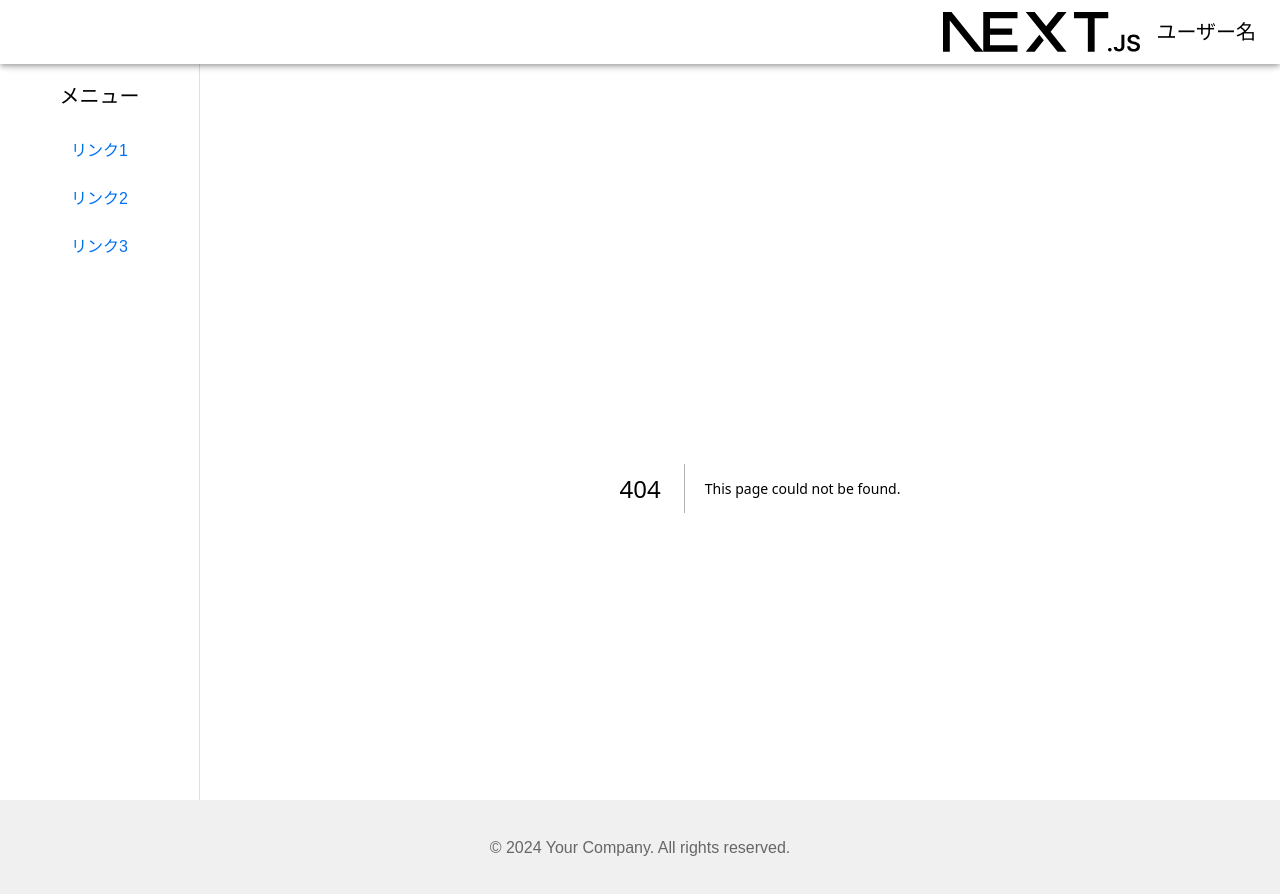
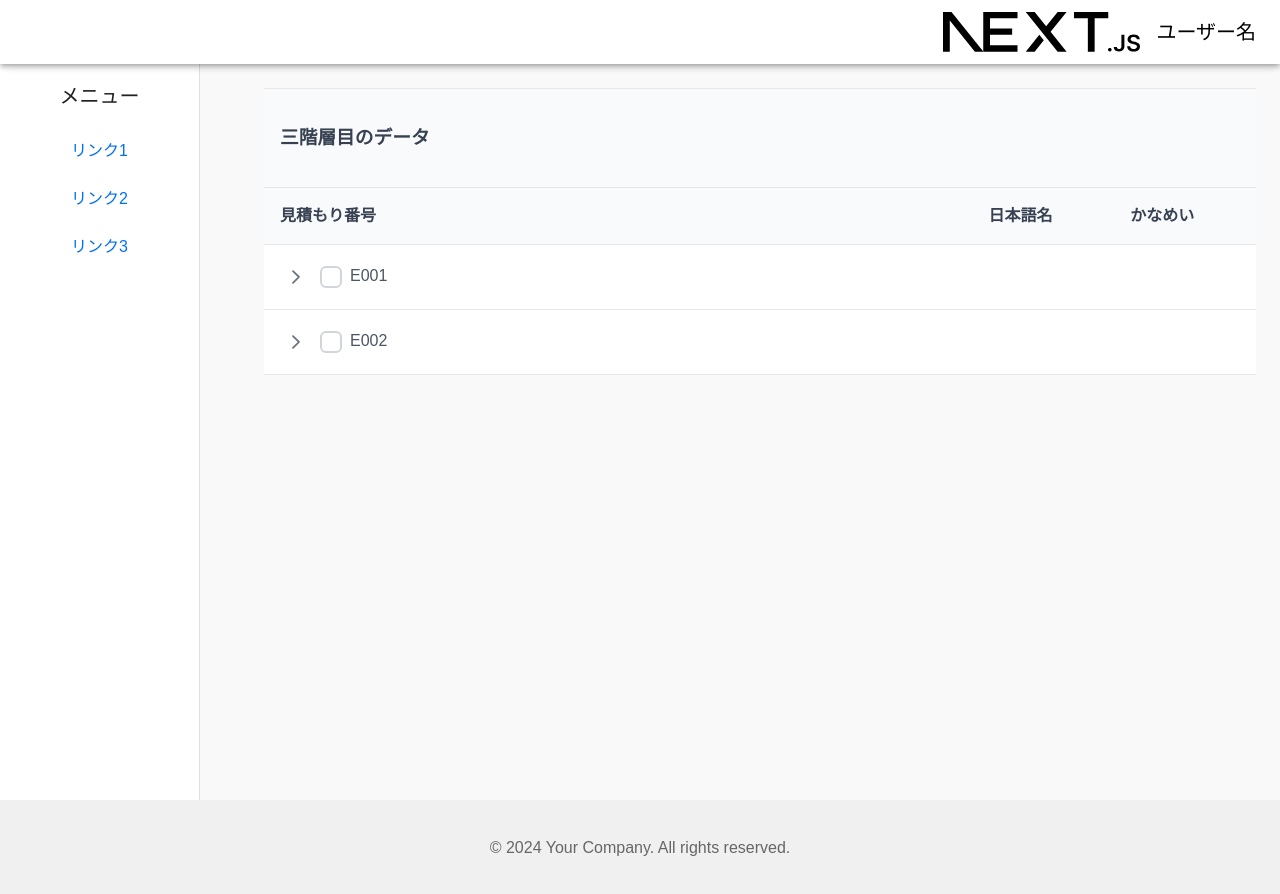
Before and after one commit to yamamoto04150422/next-msw, a Next.js app: page /treeTable in a window 1280 px wide. Before the commit this address had no page. Built offline with nearby package versions, Linux system fonts and the light colour scheme; a web font is replaced by a local one.

Commit message:
treeTable

```diff
--- /dev/null
+++ b/src/app/treeTable/page.tsx
@@ -0,0 +1,110 @@
+"use client";
+
+import React, { useState } from "react";
+import { TreeTable, TreeTableSelectionKeysType } from "primereact/treetable";
+import { Column } from "primereact/column";
+import { TreeNode } from "primereact/treenode";
+
+const TreeTableDemo = () => {
+  // TreeTable のデータ
+  const [nodes, setNodes] = useState<TreeNode[]>([
+    {
+      key: "0",
+      data: { estimateNumber: "E001" },
+      children: [
+        {
+          key: "0-0",
+          data: { startDate: "2024-01-01", endDate: "2024-01-15" },
+          children: [
+            {
+              key: "0-0-0",
+              data: {
+                estimateNumber: "E001-1",
+                jpName: "商品A",
+                kanaName: "しょうひんA",
+              },
+            },
+            {
+              key: "0-0-1",
+              data: {
+                estimateNumber: "E001-2",
+                jpName: "商品B",
+                kanaName: "しょうひんB",
+              },
+            },
+          ],
+        },
+      ],
+    },
+    {
+      key: "1",
+      data: { estimateNumber: "E002" },
+      children: [
+        {
+          key: "1-0",
+          data: { startDate: "2024-02-01", endDate: "2024-02-15" },
+          children: [
+            {
+              key: "1-0-0",
+              data: {
+                estimateNumber: "E002-1",
+                jpName: "商品C",
+                kanaName: "しょうひんC",
+              },
+            },
+          ],
+        },
+      ],
+    },
+  ]);
+
+  // チェックボックスで選択されたノードの状態管理
+  const [selectedNodes, setSelectedNodes] =
+    useState<TreeTableSelectionKeysType | null>(null);
+
+  // ヘッダー部分
+  const header = (
+    <div>
+      <h3>三階層目のデータ</h3>
+    </div>
+  );
+
+  // チェックボックスの制御（3階層目には選択不可）
+  const isSelectable = (node: TreeNode): boolean => {
+    return node.children !== undefined;
+  };
+
+  return (
+    <TreeTable
+      value={nodes}
+      header={header}
+      selectionMode="checkbox"
+      selectionKeys={selectedNodes}
+      onSelectionChange={(e) =>
+        setSelectedNodes(e.value as TreeTableSelectionKeysType)
+      }
+      rowClassName={(node) => ({
+        "p-disabled": !isSelectable(node), // 3階層目に対して無効クラスを適用
+      })}
+    >
+      <Column field="estimateNumber" header="見積もり番号" expander></Column>
+      <Column
+        field="startDate"
+        header=""
+        body={(node) => node.data.startDate}
+      ></Column>{" "}
+      {/* 2階層目のヘッダーを空に設定 */}
+      <Column
+        field="endDate"
+        header=""
+        body={(node) => node.data.endDate}
+      ></Column>{" "}
+      {/* 2階層目のヘッダーを空に設定 */}
+      {/* <Column field="estimateNumber" header="見積もり番号"></Column> */}
+      <Column field="jpName" header="日本語名"></Column>
+      <Column field="kanaName" header="かなめい"></Column>
+    </TreeTable>
+  );
+};
+
+export default TreeTableDemo;
```
